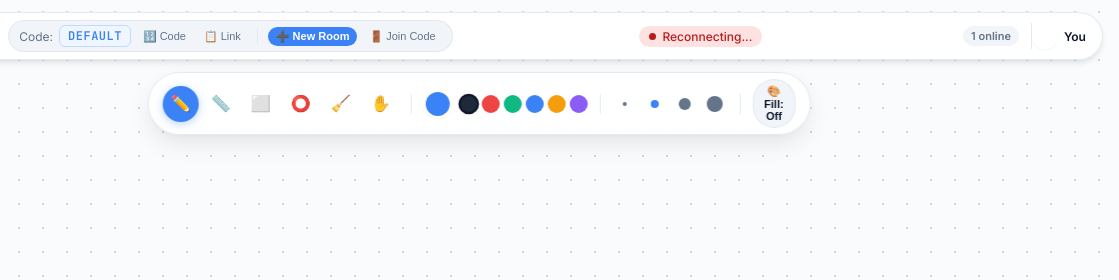
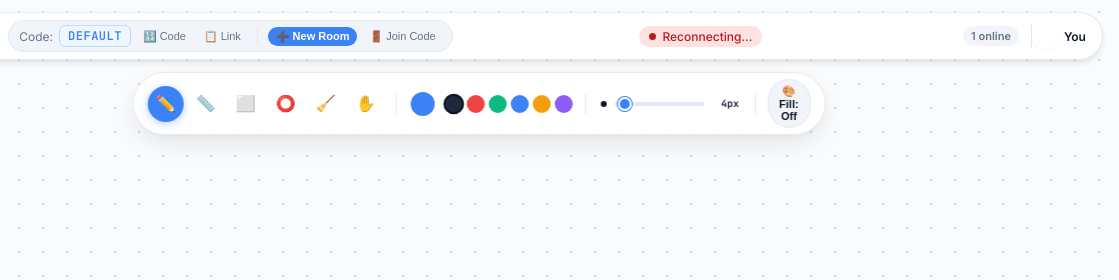
Before and after one commit to ShubhPatel78/Scribble, a website: page client/index.html in a window 1280 px wide. Shown: the top 280 px of the page, 161-1280 px from the left. Drawn offline with Linux system fonts and the light colour scheme.

Commit message:
fix: solid fill for shapes, proper eraser compositing, size slider 1-80px

```diff
--- a/client/canvas.js
+++ b/client/canvas.js
@@ -281,7 +281,9 @@ class CanvasEngine {
         ctx.lineJoin = 'round';
 
         if (op.type === 'eraser') {
-            ctx.strokeStyle = '#fafbfc'; // matches canvas background
+            // Use destination-out to truly erase pixels regardless of background color
+            ctx.globalCompositeOperation = 'destination-out';
+            ctx.strokeStyle = 'rgba(0,0,0,1)';
             ctx.lineWidth = (op.width || 4) * 2;
         } else {
             ctx.strokeStyle = op.color || '#000000';
@@ -328,12 +330,12 @@ class CanvasEngine {
                 const w = Math.abs(op.x1 - op.x0);
                 const h = Math.abs(op.y1 - op.y0);
 
+                ctx.beginPath();
+                ctx.rect(x, y, w, h);
                 if (op.fill) {
-                    ctx.globalAlpha = 0.25;
-                    ctx.fillRect(x, y, w, h);
-                    ctx.globalAlpha = 1.0;
+                    ctx.fill();
                 }
-                ctx.strokeRect(x, y, w, h);
+                ctx.stroke();
                 break;
             }
 
@@ -346,9 +348,7 @@ class CanvasEngine {
                 ctx.beginPath();
                 ctx.ellipse(cx, cy, Math.max(0.1, rx), Math.max(0.1, ry), 0, 0, Math.PI * 2);
                 if (op.fill) {
-                    ctx.globalAlpha = 0.25;
                     ctx.fill();
-                    ctx.globalAlpha = 1.0;
                 }
                 ctx.stroke();
                 break;
--- a/client/index.html
+++ b/client/index.html
@@ -102,20 +102,12 @@
 
         <div class="toolbar-divider"></div>
 
-        <!-- Stroke Width -->
-        <div class="tool-group stroke-widths">
-            <button class="size-btn" data-size="2" title="Thin (2px)">
-                <span style="width: 4px; height: 4px;"></span>
-            </button>
-            <button class="size-btn active" data-size="4" title="Medium (4px)">
-                <span style="width: 8px; height: 8px;"></span>
-            </button>
-            <button class="size-btn" data-size="8" title="Thick (8px)">
-                <span style="width: 12px; height: 12px;"></span>
-            </button>
-            <button class="size-btn" data-size="16" title="Bold (16px)">
-                <span style="width: 16px; height: 16px;"></span>
-            </button>
+        <!-- Stroke Width Slider -->
+        <div class="tool-group size-slider-group">
+            <div class="size-preview-dot" id="size-preview-dot"></div>
+            <input type="range" id="stroke-size-slider" class="stroke-slider"
+                   min="1" max="80" value="4" title="Brush / Eraser Size">
+            <span class="size-label" id="size-label">4px</span>
         </div>
 
         <div class="toolbar-divider"></div>
--- a/client/main.js
+++ b/client/main.js
@@ -30,7 +30,9 @@ document.addEventListener('DOMContentLoaded', () => {
     const toolBtns = document.querySelectorAll('.tool-btn');
     const primaryColorPicker = document.getElementById('primary-color-picker');
     const colorDots = document.querySelectorAll('.color-dot');
-    const sizeBtns = document.querySelectorAll('.size-btn');
+    const strokeSizeSlider = document.getElementById('stroke-size-slider');
+    const sizeLabel = document.getElementById('size-label');
+    const sizePreviewDot = document.getElementById('size-preview-dot');
     const toggleFillBtn = document.getElementById('toggle-fill-btn');
     const fillStatusText = document.getElementById('fill-status');
 
@@ -265,13 +267,21 @@ document.addEventListener('DOMContentLoaded', () => {
         });
     });
 
-    sizeBtns.forEach(btn => {
-        btn.addEventListener('click', () => {
-            sizeBtns.forEach(b => b.classList.remove('active'));
-            btn.classList.add('active');
-            engine.currentWidth = parseInt(btn.dataset.size, 10);
-        });
+    function updateSizeUI(val) {
+        engine.currentWidth = val;
+        sizeLabel.textContent = `${val}px`;
+        // Scale preview dot: clamp between 4px and 36px visually
+        const dotSize = Math.min(4 + val * 0.5, 36);
+        sizePreviewDot.style.width = `${dotSize}px`;
+        sizePreviewDot.style.height = `${dotSize}px`;
+    }
+
+    strokeSizeSlider.addEventListener('input', () => {
+        updateSizeUI(parseInt(strokeSizeSlider.value, 10));
     });
+
+    // Init dot on load
+    updateSizeUI(parseInt(strokeSizeSlider.value, 10));
 
     toggleFillBtn.addEventListener('click', () => {
         engine.isFillEnabled = !engine.isFillEnabled;
--- a/client/style.css
+++ b/client/style.css
@@ -297,30 +297,67 @@ body {
     transform: scale(1.15);
 }
 
-.stroke-widths .size-btn {
-    width: 26px;
-    height: 26px;
-    border-radius: 50%;
-    border: none;
-    background: transparent;
-    cursor: pointer;
+/* ── Size Slider ─────────────────────────────────────────────────── */
+.size-slider-group {
     display: flex;
     align-items: center;
-    justify-content: center;
+    gap: 8px;
+    padding: 0 4px;
 }
 
-.stroke-widths .size-btn span {
-    background: #64748b;
+.size-preview-dot {
+    width: 8px;
+    height: 8px;
     border-radius: 50%;
-    display: inline-block;
+    background: var(--text-primary);
+    flex-shrink: 0;
+    transition: width 0.1s ease, height 0.1s ease;
 }
 
-.stroke-widths .size-btn.active span {
-    background: var(--accent-color);
+.stroke-slider {
+    -webkit-appearance: none;
+    appearance: none;
+    width: 90px;
+    height: 4px;
+    border-radius: 2px;
+    background: var(--border-color);
+    outline: none;
+    cursor: pointer;
 }
 
-.stroke-widths .size-btn:hover {
-    background: var(--bg-surface-hover);
+.stroke-slider::-webkit-slider-thumb {
+    -webkit-appearance: none;
+    appearance: none;
+    width: 14px;
+    height: 14px;
+    border-radius: 50%;
+    background: var(--accent-color);
+    cursor: pointer;
+    border: 2px solid #fff;
+    box-shadow: 0 0 0 1px var(--accent-color);
+    transition: transform 0.1s ease;
+}
+
+.stroke-slider::-webkit-slider-thumb:hover {
+    transform: scale(1.25);
+}
+
+.stroke-slider::-moz-range-thumb {
+    width: 14px;
+    height: 14px;
+    border-radius: 50%;
+    background: var(--accent-color);
+    cursor: pointer;
+    border: 2px solid #fff;
+}
+
+.size-label {
+    font-size: 10px;
+    font-weight: 600;
+    color: var(--text-muted);
+    min-width: 26px;
+    text-align: right;
+    font-family: 'JetBrains Mono', monospace;
 }
 
 .toggle-btn {
```
